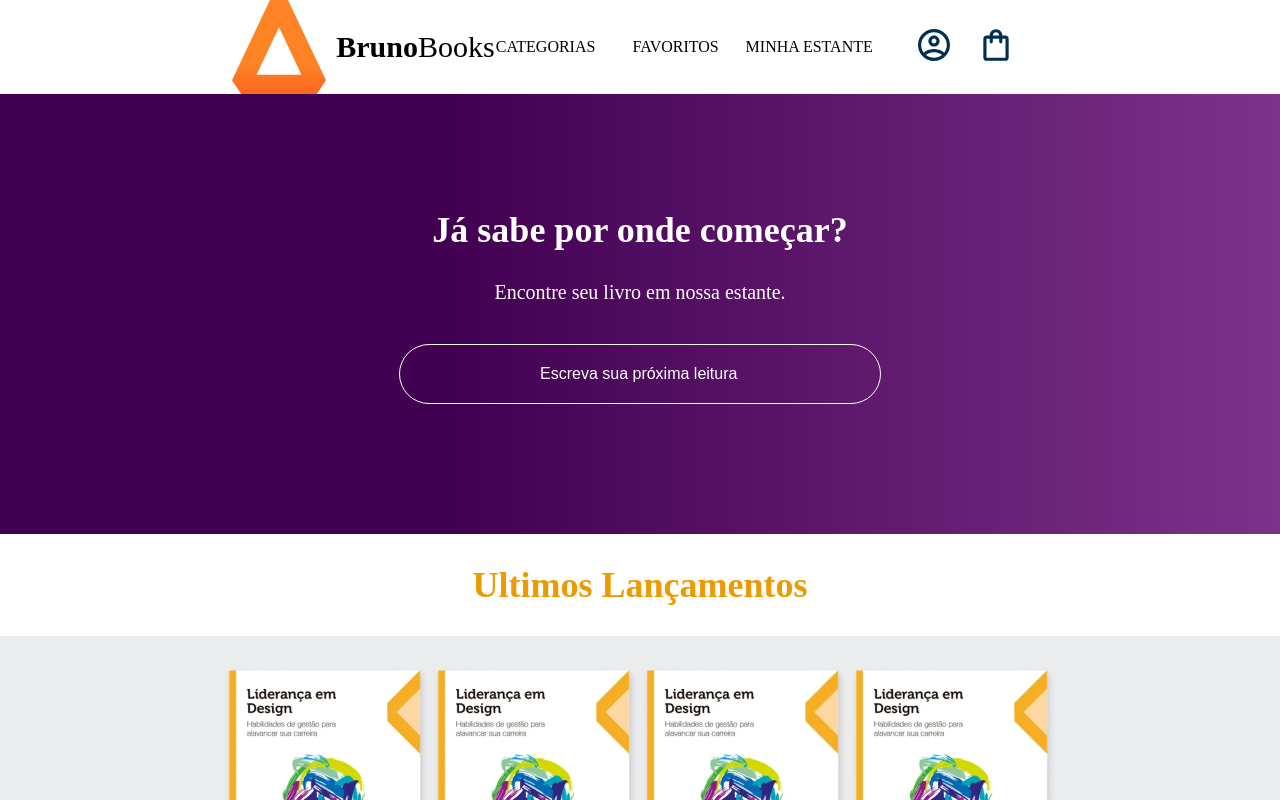
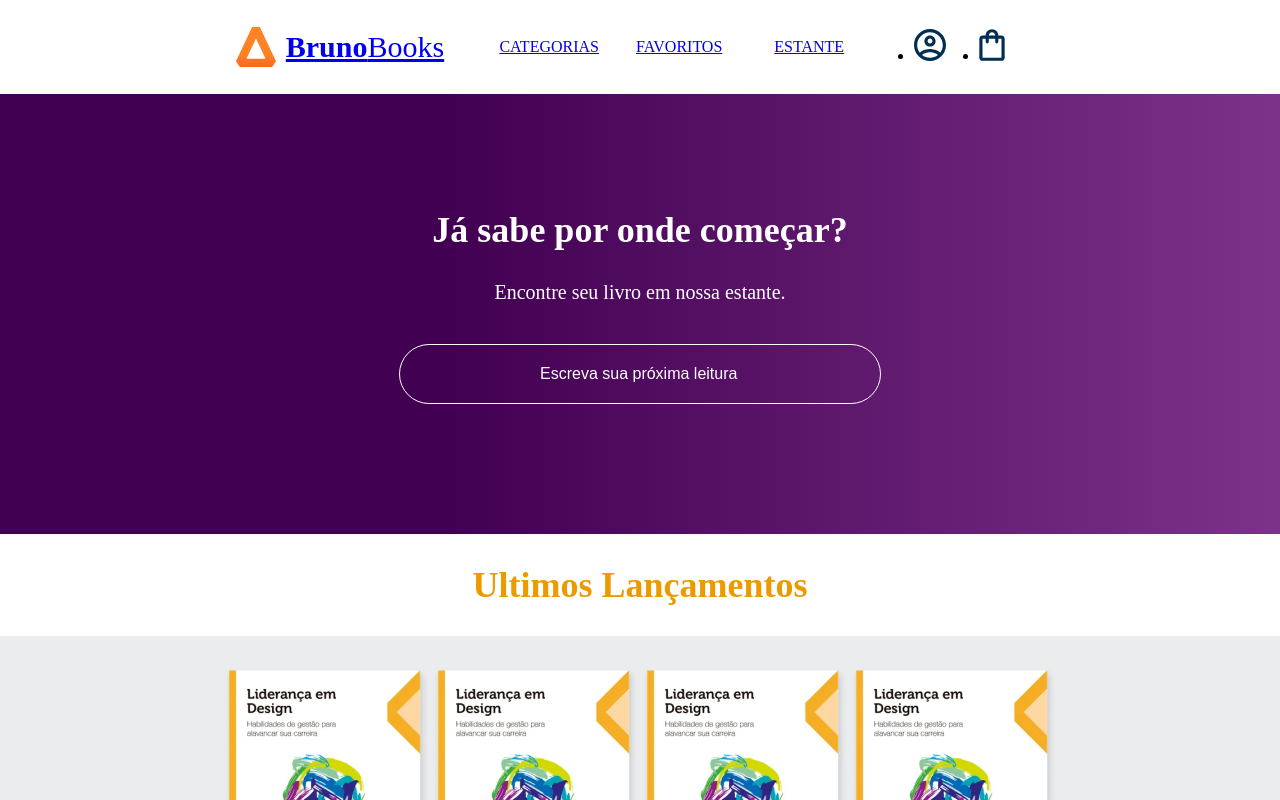
Before and after one commit to BruBurian/Bruno-Books, a React (Create React App) app: page / in a window 1280 px wide. Shown: the top 800 px of the page. Built offline with nearby package versions, Linux system fonts and the light colour scheme.

Commit message:
Add files via upload

```diff
--- a/package.json
+++ b/package.json
@@ -8,6 +8,7 @@
     "@testing-library/user-event": "^13.5.0",
     "react": "^18.3.1",
     "react-dom": "^18.3.1",
+    "react-router-dom": "^6.23.0",
     "react-scripts": "5.0.1",
     "styled-components": "^6.1.8",
     "web-vitals": "^2.1.4"
--- a/src/components/Header/index.js
+++ b/src/components/Header/index.js
@@ -3,6 +3,7 @@
 import OpcoesHeader from '../OpcoesHeader';
 import Logo from '../Logo'
 import styled from 'styled-components'
+import { Link } from 'react-router-dom';
 
 const HeaderContainer = styled.header`
     background-color: #FFF;
@@ -14,7 +15,9 @@
 function Header() {
     return(
         <HeaderContainer>
-            <Logo/>
+            <Link to="/">
+                <Logo/>
+            </Link>
             <OpcoesHeader/>
             <IconesHeader/>
         </HeaderContainer>
--- a/src/components/OpcoesHeader/index.js
+++ b/src/components/OpcoesHeader/index.js
@@ -1,5 +1,5 @@
-
 import styled from 'styled-components'
+import { Link } from 'react-router-dom'
 
 const Opcao = styled.li`
   font-size: 16px;
@@ -17,13 +17,13 @@
   display: flex;
 `
 
-const textoOpcoes = ['CATEGORIAS', 'FAVORITOS', 'MINHA ESTANTE']
+const textoOpcoes = ['CATEGORIAS', 'FAVORITOS', 'ESTANTE']
 
 function OpcoesHeader() {
     return(
         <Opcoes>
           { textoOpcoes.map( (texto) => (
-            <Opcao><p>{texto}</p></Opcao>
+            <Link to={ `/${texto.toLowerCase()}`} ><Opcao><p>{texto}</p></Opcao></Link>
           ) ) }
         </Opcoes>
     )
--- a/src/index.js
+++ b/src/index.js
@@ -1,12 +1,20 @@
 import React from 'react';
 import ReactDOM from 'react-dom/client';
-import App from './App';
+import Home from './rotas/Home';
+import Favoritos from './rotas/Favoritos';
 import reportWebVitals from './reportWebVitals';
 import { createGlobalStyle } from 'styled-components';
+import { BrowserRouter, Routes, Route } from 'react-router-dom'
+import Header from './components/Header';
 
 const GlobalStyle = createGlobalStyle`
   body {
     margin: 0;
+  }
+
+  code{
+    font-family: source-code-pro, Menlo, Monaco, Consolas, 'Courier New',
+    monospace;
   }
 
   li{
@@ -18,7 +26,13 @@
 root.render(
   <React.StrictMode>
     <GlobalStyle />
-    <App />
+    <BrowserRouter>
+      <Header/>
+      <Routes>
+        <Route path='/favoritos' element={<Favoritos/>} />
+        <Route path='/' element={<Home />} />
+      </Routes>
+    </BrowserRouter>
   </React.StrictMode>
 );
 
--- /dev/null
+++ b/src/rotas/Favoritos.js
@@ -0,0 +1,20 @@
+import Pesquisa from '../components/Pesquisa';
+import Header from '../components/Header';
+import styled from 'styled-components';
+import UltimosLancamentos from '../components/UltimosLancamentos';
+
+const AppContainer = styled.div`
+  width: 100vw;
+  height: 100vw;
+  background-image: linear-gradient(90deg, #420052 35%, #7c3289);
+`
+
+function Favoritos() {
+  return (
+    <AppContainer>
+        <Pesquisa/>
+    </AppContainer>
+  );
+}
+
+export default Favoritos;
--- /dev/null
+++ b/src/rotas/Home.js
@@ -0,0 +1,26 @@
+import Pesquisa from '../components/Pesquisa';
+import Header from '../components/Header';
+import styled from 'styled-components';
+import UltimosLancamentos from '../components/UltimosLancamentos';
+
+const AppContainer = styled.div`
+  width: 100vw;
+  height: 100vw;
+  background-image: linear-gradient(90deg, #420052 35%, #7c3289);
+
+  li {
+  list-style: none;
+  }
+  `
+
+
+function Home() {
+  return (
+    <AppContainer>
+        <Pesquisa/>
+        <UltimosLancamentos/>
+    </AppContainer>
+  );
+}
+
+export default Home;
```
Also changed, not shown: 1 other file (tests, documents, lock files or other folders).
